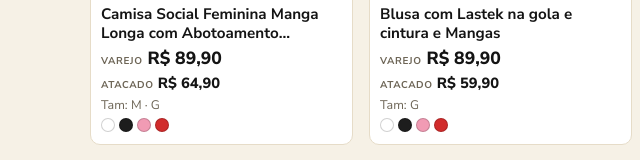
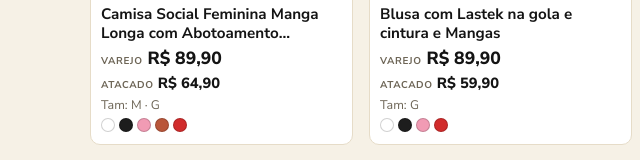
Before and after one commit to cleristoncfc/michellyscriacoescatalogo, a plain HTML site: page index.html in a window 1280 px wide. Shown: the part 1047-1207 px from the top of the page, 0-640 px from the left. Drawn offline with Linux system fonts and the light colour scheme.

Commit message:
Atualiza catálogo (27/11 07:52)

```diff
--- a/index.html
+++ b/index.html
@@ -172,7 +172,7 @@ header .dica { color: var(--ouro); }
 <section class="promos" aria-label="Promoções"><h2>Descontos exclusivos para compras pelo site</h2><div class="promo"><b>Leve mais, pague menos</b><div class="degraus"><div><strong>-5%</strong><small>2 peças</small></div><div><strong>-8%</strong><small>3 peças</small></div><div><strong>-10%</strong><small>4 peças</small></div><div><strong>-12%</strong><small>5 peças</small></div><div><strong class="txt">ATACADO</strong><small>6+ peças</small></div></div><span>Automático no carrinho · pode misturar modelos, cores e tamanhos</span></div><div class="promo"><b>Pagando no Pix</b><span class="grande">3% <small>OFF</small></span><span>Em todo o site, no checkout · não soma com outros descontos</span></div><div class="promo"><b>Cupom de desconto</b><div class="ticket"><strong>3% OFF na 1ª compra</strong><div class="codigo"><code>PRIMEIRACOMPRA01</code><button type="button" data-copiar="PRIMEIRACOMPRA01">Copiar</button></div><span>Compras a partir de R$ 59,90 · digite no checkout</span></div></div><p class="aviso">Cupom, desconto progressivo e desconto no Pix valem só para compras feitas pelo site michellyscriacoes.com.br</p></section>
 <div class="filtros"><button type="button" data-filtro="todas" aria-pressed="true">Todas as peças</button><button type="button" data-filtro="promo" aria-pressed="false">Em promoção (17)</button></div>
 <main class="grade">
-<a href="https://michellyscriacoes.com.br/camisa-social-feminina-manga-longa-com-abotoamento-elegante?utm_source=catalogo&amp;utm_medium=whatsapp&amp;utm_campaign=catalogo_digital&amp;utm_content=link" target="_blank" rel="noopener"><div class="foto"><img src="fotos/camisa-social-feminina-manga-longa-com-abotoamento-elegante.jpg" alt="Camisa Social Feminina Manga Longa com Abotoamento Elegante" loading="lazy"></div><div class="info"><span class="nome">Camisa Social Feminina Manga Longa com Abotoamento Elegante</span><span class="preco"><small>Varejo</small> R$ 89,90</span><span class="atacado"><small>Atacado</small> R$ 64,90</span><span class="det">Tam: M · G</span><span class="cores"><i title="Branco" aria-label="Branco" style="background:#ffffff"></i><i title="Preto" aria-label="Preto" style="background:#1d1d1d"></i><i title="Rosa" aria-label="Rosa" style="background:#f19bb4"></i><i title="Vermelho" aria-label="Vermelho" style="background:#d12b2b"></i></span><span class="extras"><small>Só comprando pelo site:</small><br>No Pix: <b>R$ 87,20</b><br>Leve 2: <b>R$ 85,41</b> cada · Leve 3: <b>R$ 82,71</b> cada · Leve 4: <b>R$ 80,91</b> cada · Leve 5: <b>R$ 79,11</b> cada</span></div><button class="mais" type="button" aria-label="Ver detalhes">+</button></a>
+<a href="https://michellyscriacoes.com.br/camisa-social-feminina-manga-longa-com-abotoamento-elegante?utm_source=catalogo&amp;utm_medium=whatsapp&amp;utm_campaign=catalogo_digital&amp;utm_content=link" target="_blank" rel="noopener"><div class="foto"><img src="fotos/camisa-social-feminina-manga-longa-com-abotoamento-elegante.jpg" alt="Camisa Social Feminina Manga Longa com Abotoamento Elegante" loading="lazy"></div><div class="info"><span class="nome">Camisa Social Feminina Manga Longa com Abotoamento Elegante</span><span class="preco"><small>Varejo</small> R$ 89,90</span><span class="atacado"><small>Atacado</small> R$ 64,90</span><span class="det">Tam: M · G</span><span class="cores"><i title="Branco" aria-label="Branco" style="background:#ffffff"></i><i title="Preto" aria-label="Preto" style="background:#1d1d1d"></i><i title="Rosa" aria-label="Rosa" style="background:#f19bb4"></i><i title="Telha" aria-label="Telha" style="background:#b9563a"></i><i title="Vermelho" aria-label="Vermelho" style="background:#d12b2b"></i></span><span class="extras"><small>Só comprando pelo site:</small><br>No Pix: <b>R$ 87,20</b><br>Leve 2: <b>R$ 85,41</b> cada · Leve 3: <b>R$ 82,71</b> cada · Leve 4: <b>R$ 80,91</b> cada · Leve 5: <b>R$ 79,11</b> cada</span></div><button class="mais" type="button" aria-label="Ver detalhes">+</button></a>
 <a href="https://michellyscriacoes.com.br/blusa-com-lastek-na-gola-e-cintura-e-mangas?utm_source=catalogo&amp;utm_medium=whatsapp&amp;utm_campaign=catalogo_digital&amp;utm_content=link" target="_blank" rel="noopener"><div class="foto"><img src="fotos/blusa-com-lastek-na-gola-e-cintura-e-mangas.jpg" alt="Blusa com Lastek na gola e cintura e Mangas" loading="lazy"></div><div class="info"><span class="nome">Blusa com Lastek na gola e cintura e Mangas</span><span class="preco"><small>Varejo</small> R$ 89,90</span><span class="atacado"><small>Atacado</small> R$ 59,90</span><span class="det">Tam: G</span><span class="cores"><i title="Branco" aria-label="Branco" style="background:#ffffff"></i><i title="Preto" aria-label="Preto" style="background:#1d1d1d"></i><i title="Rosa" aria-label="Rosa" style="background:#f19bb4"></i><i title="Vermelho" aria-label="Vermelho" style="background:#d12b2b"></i></span><span class="extras"><small>Só comprando pelo site:</small><br>No Pix: <b>R$ 87,20</b><br>Leve 2: <b>R$ 85,41</b> cada · Leve 3: <b>R$ 82,71</b> cada · Leve 4: <b>R$ 80,91</b> cada · Leve 5: <b>R$ 79,11</b> cada</span></div><button class="mais" type="button" aria-label="Ver detalhes">+</button></a>
 <a href="https://michellyscriacoes.com.br/blusa-cropped-esvoacante-com-mangas-estilo-capa-e-costas-abertas?utm_source=catalogo&amp;utm_medium=whatsapp&amp;utm_campaign=catalogo_digital&amp;utm_content=link" target="_blank" rel="noopener"><div class="foto"><img src="fotos/blusa-cropped-esvoacante-com-mangas-estilo-capa-e-costas-abertas.jpg" alt="Blusa Cropped Esvoaçante com Mangas Estilo Capa" loading="lazy"></div><div class="info"><span class="nome">Blusa Cropped Esvoaçante com Mangas Estilo Capa</span><span class="preco"><small>Varejo</small> R$ 79,90</span><span class="atacado"><small>Atacado</small> R$ 54,90</span><span class="det">Tam: M · G</span><span class="cores"><i title="Rosa" aria-label="Rosa" style="background:#f19bb4"></i></span><span class="extras"><small>Só comprando pelo site:</small><br>No Pix: <b>R$ 77,50</b><br>Leve 2: <b>R$ 75,91</b> cada · Leve 3: <b>R$ 73,51</b> cada · Leve 4: <b>R$ 71,91</b> cada · Leve 5: <b>R$ 70,31</b> cada</span></div><button class="mais" type="button" aria-label="Ver detalhes">+</button></a>
 <a href="https://michellyscriacoes.com.br/bata-quadrada?utm_source=catalogo&amp;utm_medium=whatsapp&amp;utm_campaign=catalogo_digital&amp;utm_content=link" target="_blank" rel="noopener" data-promo="1"><div class="foto"><img src="fotos/bata-quadrada.jpg" alt="Bata Quadrada" loading="lazy"></div><span class="selo">-12%<small>OFF</small></span><div class="info"><span class="nome">Bata Quadrada</span><span class="de">de R$ 84,90</span><span class="preco"><small>Varejo</small> R$ 74,90</span><span class="atacado"><small>Atacado</small> R$ 49,90</span><span class="det">Tam: M · G</span><span class="cores"><i title="Branco" aria-label="Branco" style="background:#ffffff"></i><i title="Preto" aria-label="Preto" style="background:#1d1d1d"></i><i title="Rosa" aria-label="Rosa" style="background:#f19bb4"></i><i title="Vermelho" aria-label="Vermelho" style="background:#d12b2b"></i></span><span class="extras"><small>Só comprando pelo site:</small><br>No Pix: <b>R$ 72,65</b><br>Leve 2: <b>R$ 71,16</b> cada · Leve 3: <b>R$ 68,91</b> cada · Leve 4: <b>R$ 67,41</b> cada · Leve 5: <b>R$ 65,91</b> cada</span></div><button class="mais" type="button" aria-label="Ver detalhes">+</button></a>
```
Also changed, not shown: fotos/camisa-soltinha-com-pate-e-manga-ombros-bufante.jpg, 1 other file.
